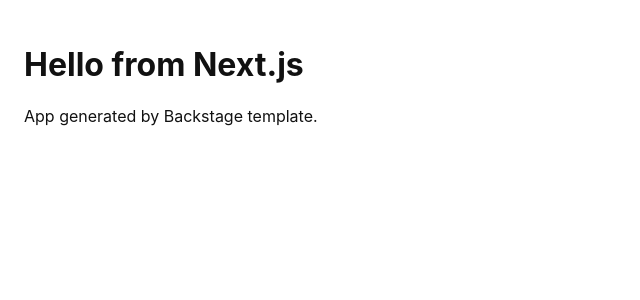
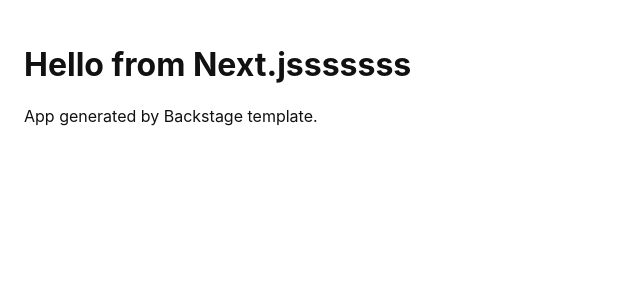
Before and after one commit to shubhamvjv/forwardapprepo, a Next.js app: page / in a window 1280 px wide. Shown: the top 300 px of the page, without its empty margins (0-640 px from the left). Built offline with nearby package versions, Linux system fonts and the light colour scheme.

Commit message:
Update page.tsx

```diff
--- a/app/page.tsx
+++ b/app/page.tsx
@@ -1,7 +1,7 @@
 export default function Page() {
 return (
 <main style={{ padding: 24 }}>
-<h1>Hello from Next.js</h1>
+<h1>Hello from Next.jsssssss</h1>
 <p>App generated by Backstage template.</p>
 </main>
 );
```
